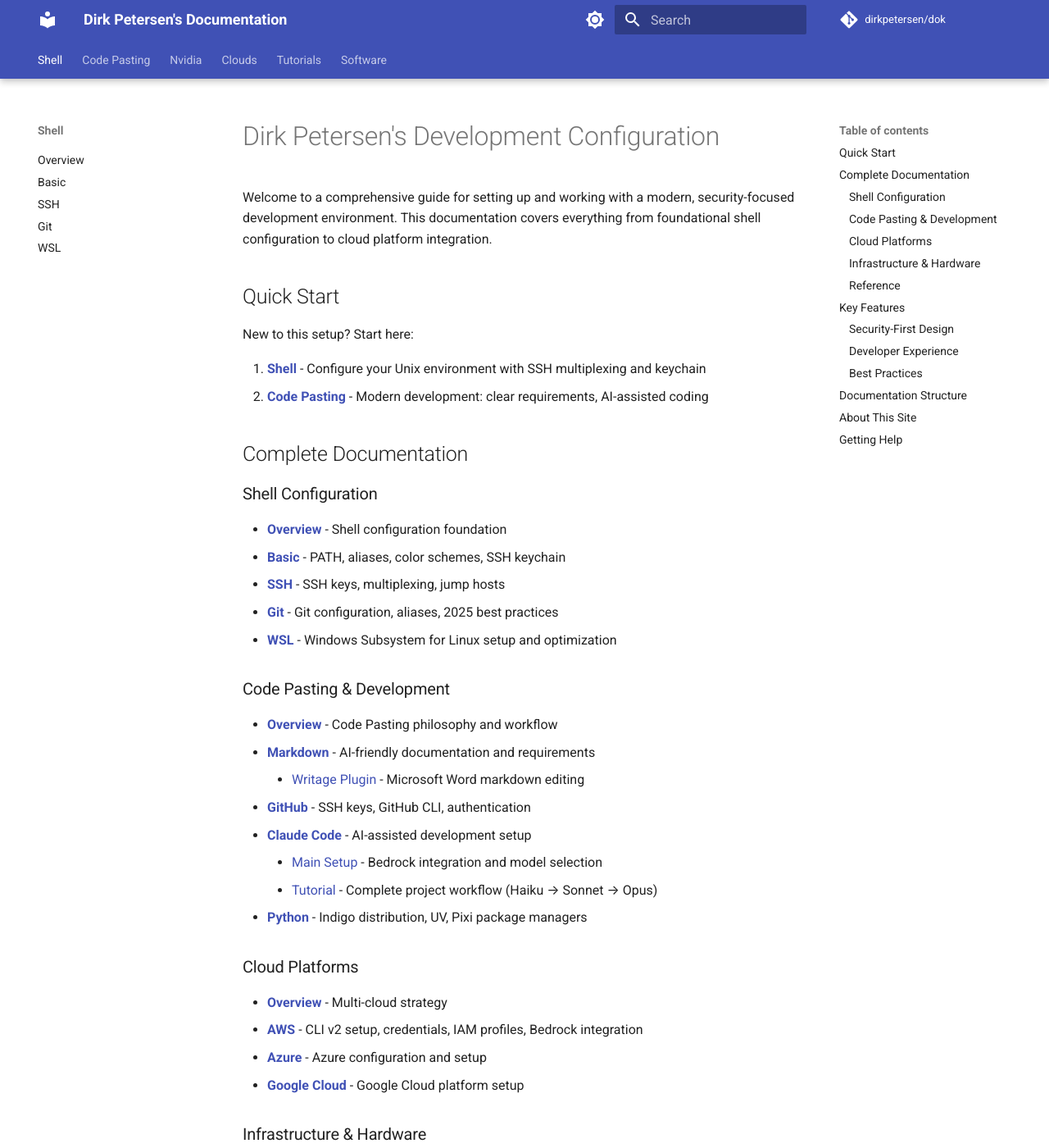
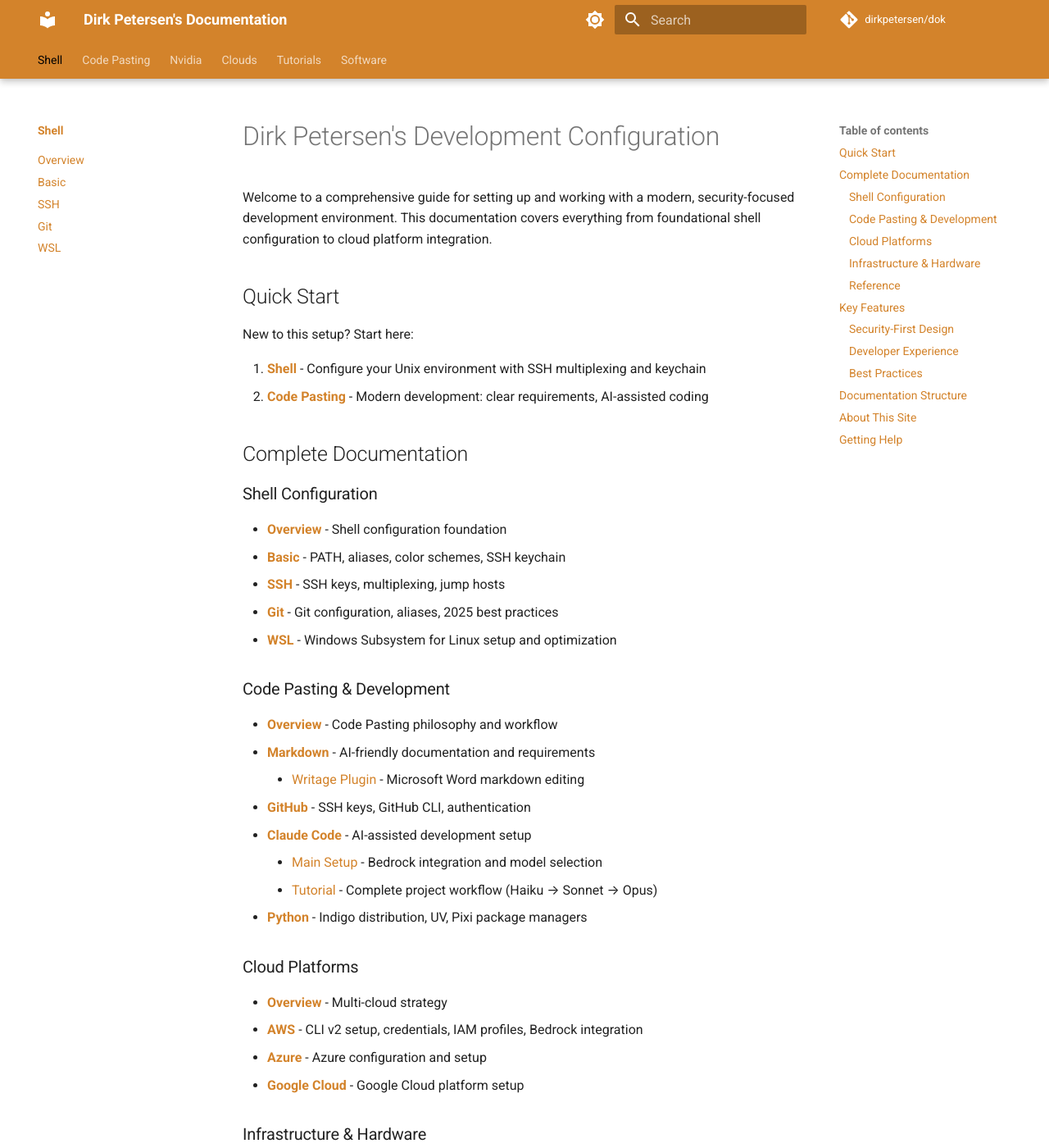
Before and after one commit to dirkpetersen/dok, an MkDocs documentation site: the page built from docs/index.md, in a window 1280 px wide and 1400 px high. Shown: the whole window at 82% size. Built offline with MkDocs 1.6.1 and Material for MkDocs 9.7.7, drawn with Linux system fonts in a browser that asks for light colours; comment, search, counter and statistics services are not loaded.

Commit message:
feat: Add OSU brand colors theme
- Add custom CSS with Oregon State University brand colors
- Primary: Solar Flare (#D3832B), Accent: High Tide teal (#00859B)
- Active links: Beaver Orange (#D73F09), Active header: Black
- Header tabs white on Solar Flare background
- Fix broken relative link in claude-code docs

🤖 Generated with [Claude Code](https://claude.com/claude-code)

Co-Authored-By: Claude <noreply@anthropic.com>

```diff
--- /dev/null
+++ b/docs/stylesheets/osu-colors.css
@@ -0,0 +1,83 @@
+/* Oregon State University Brand Colors */
+/* https://communications.oregonstate.edu/brand-guide/colors */
+
+:root {
+  /* Primary Colors */
+  --osu-solar-flare: #D3832B;
+  --osu-beaver-orange: #D73F09;
+  --osu-paddletail-black: #000000;
+
+  /* Secondary Colors */
+  --osu-high-tide: #00859B;
+  --osu-pine-stand: #4A773C;
+
+  /* Web-Specific */
+  --osu-dark-background: #212529;
+}
+
+/* Light mode */
+[data-md-color-scheme="default"] {
+  --md-primary-fg-color: var(--osu-solar-flare);
+  --md-primary-fg-color--light: #e9a05c;
+  --md-primary-fg-color--dark: #b36a1f;
+  --md-accent-fg-color: var(--osu-high-tide);
+  --md-typeset-a-color: var(--osu-solar-flare);
+}
+
+/* Dark mode */
+[data-md-color-scheme="slate"] {
+  --md-primary-fg-color: var(--osu-solar-flare);
+  --md-primary-fg-color--light: #e9a05c;
+  --md-primary-fg-color--dark: #b36a1f;
+  --md-accent-fg-color: var(--osu-high-tide);
+  --md-default-bg-color: var(--osu-dark-background);
+  --md-typeset-a-color: var(--osu-solar-flare);
+}
+
+/* Content links - Solar Flare */
+.md-typeset a {
+  color: var(--osu-solar-flare) !important;
+}
+
+.md-typeset a:hover {
+  opacity: 0.8;
+}
+
+/* Sidebar navigation links - Solar Flare */
+.md-nav__link {
+  color: var(--osu-solar-flare) !important;
+}
+
+.md-nav__link:hover {
+  opacity: 0.8;
+}
+
+/* Active/current links - Beaver Orange */
+.md-nav__link--active,
+.md-nav__link.md-nav__link--active {
+  color: var(--osu-beaver-orange) !important;
+}
+
+/* Header tabs - White on Solar Flare background */
+.md-header .md-tabs__link {
+  color: white !important;
+}
+
+.md-header .md-tabs__link:hover {
+  color: white !important;
+  opacity: 0.9;
+}
+
+/* Active header tab - Black */
+.md-header .md-tabs__link--active,
+.md-tabs__link--active,
+.md-tabs__item--active .md-tabs__link,
+.md-tabs__link[aria-selected="true"],
+.md-tabs__link.md-tabs__link--active {
+  color: var(--osu-paddletail-black) !important;
+}
+
+/* Header title/logo link */
+.md-header__topic a {
+  color: white !important;
+}
--- a/mkdocs.yml
+++ b/mkdocs.yml
@@ -8,18 +8,15 @@ theme:
   palette:
     - media: "(prefers-color-scheme: light)"
       scheme: default
-      primary: indigo
-      accent: purple
       toggle:
         icon: material/brightness-7
         name: Switch to dark mode
     - media: "(prefers-color-scheme: dark)"
       scheme: slate
-      primary: indigo
-      accent: purple
       toggle:
         icon: material/brightness-4
         name: Switch to light mode
+
   features:
     - navigation.instant
     - navigation.tracking
@@ -31,6 +28,9 @@ theme:
     - search.highlight
     - search.share
     - content.code.copy
+
+extra_css:
+  - stylesheets/osu-colors.css
 
 plugins:
   - search
```
Also changed, not shown: docs/code-pasting/claude-code/index.md (+1 -1 lines).
